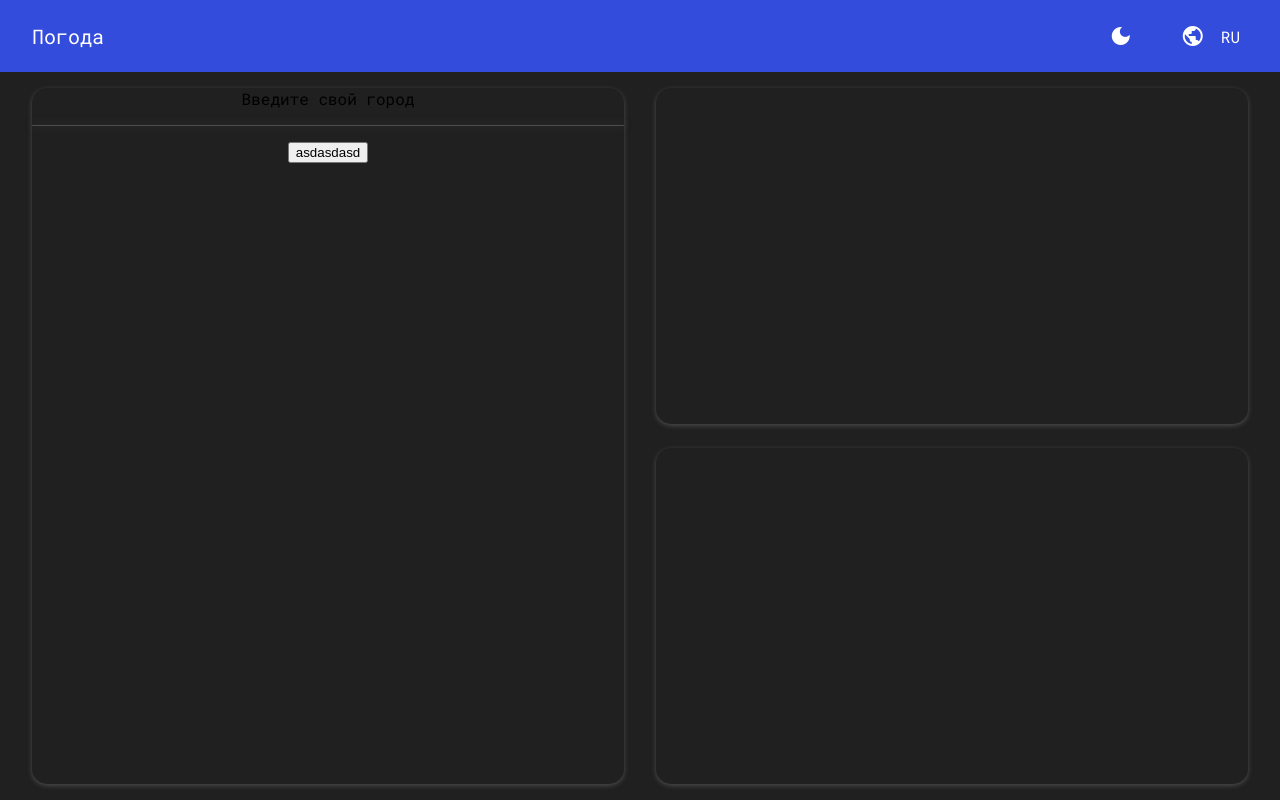
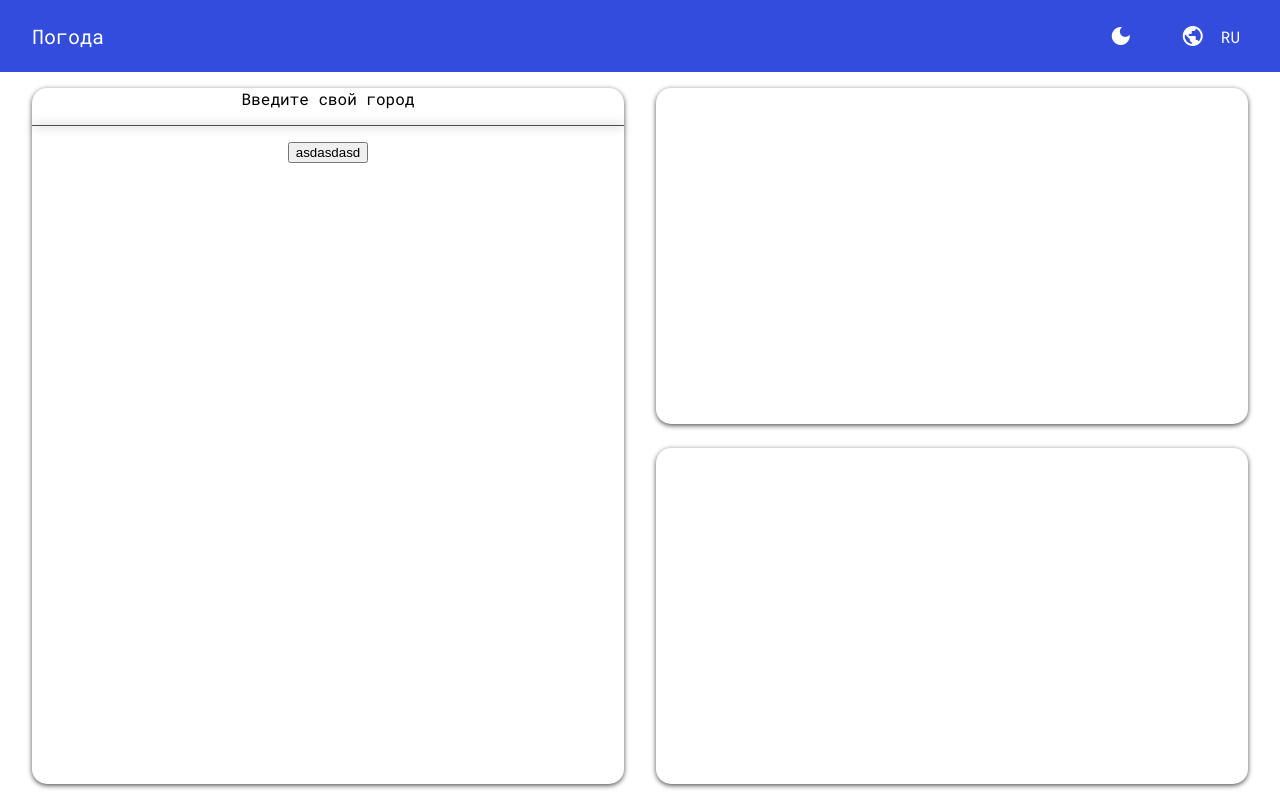
Before and after one commit to dreamyhead/weather-update-version, an Angular app in the folder frontend/: page / in a window 1280 px wide. Built offline with nearby package versions, Linux system fonts and the light colour scheme.

Commit message:
fixed light theme color

```diff
--- a/frontend/src/app/features/main-page/main-page.component.scss
+++ b/frontend/src/app/features/main-page/main-page.component.scss
@@ -32,7 +32,7 @@
   }
 
   .light-mode {
-    background-color: rgb(32, 32, 32);
+    background-color: rgb(255, 255, 255);
     color: #000;
   }
 
```
